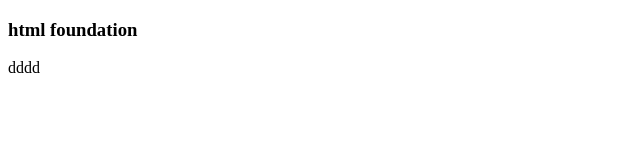
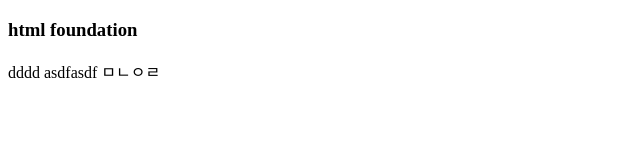
Before and after one commit to GMiiiN/Web-Project, a plain HTML site: page test.html in a window 1280 px wide. Shown: the whole page, without its empty margins (0-640 px from the left). Drawn offline with Linux system fonts and the light colour scheme.

Commit message:
asdf추가

```diff
--- a/test.html
+++ b/test.html
@@ -13,5 +13,7 @@
 <body>
     <h3>html foundation</h3>
     dddd
+    asdfasdf
+    ㅁㄴㅇㄹ
 </body>
 </html>
```
